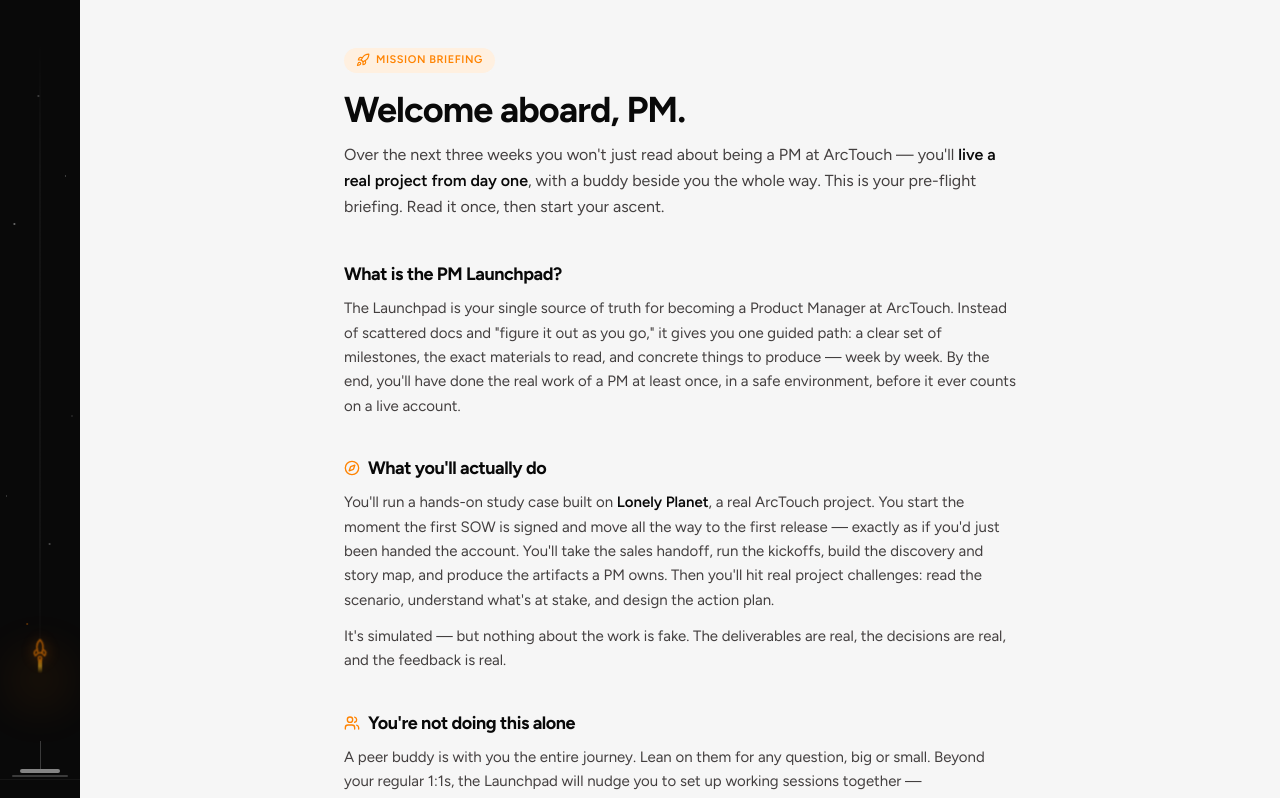
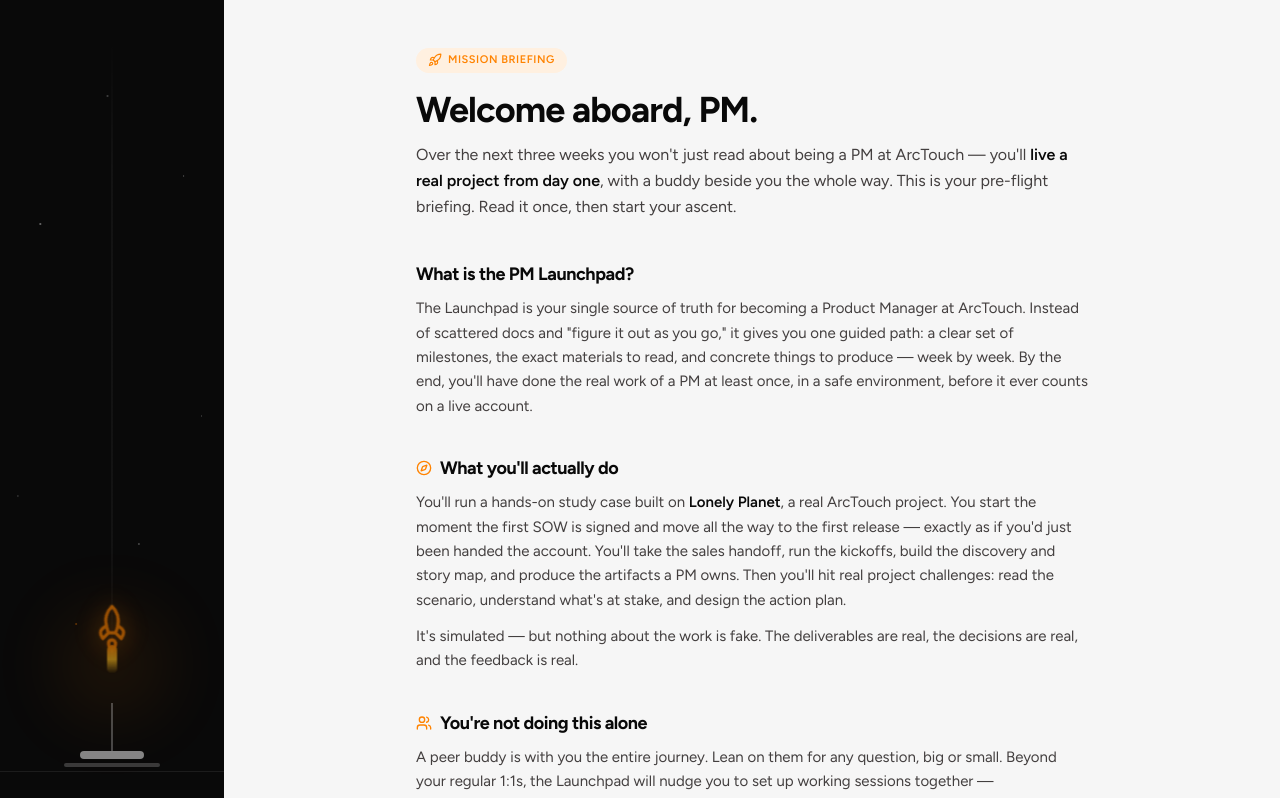
Before and after one commit to mateus-noro-arctouch/pm-launchpad-v2, a Next.js app: page /welcome in a window 1280 px wide. Shown: the top 798 px of the page. Built offline with nearby package versions, Linux system fonts and the light colour scheme.

Commit message:
style: wider sidebar (w-48/56) and larger rocket + launch pad
Co-authored-by: Cursor <cursoragent@cursor.com>

```diff
--- a/components/welcome-client.tsx
+++ b/components/welcome-client.tsx
@@ -44,10 +44,10 @@ function LaunchSidebar() {
         className="lp-rocket-launch absolute left-1/2 flex flex-col items-center"
         style={{ transform: "translateX(-50%)" }}
       >
-        <Rocket className="size-5 -rotate-45 text-brand drop-shadow-[0_0_8px_rgba(255,131,0,0.7)]" />
+        <Rocket className="size-10 -rotate-45 text-brand drop-shadow-[0_0_14px_rgba(255,131,0,0.7)]" />
         <span
           aria-hidden
-          className="lp-flame -mt-0.5 mx-auto h-3.5 w-1 rounded-full"
+          className="lp-flame -mt-1 mx-auto h-7 w-2.5 rounded-full"
           style={{ background: "linear-gradient(to bottom, #FF8300, #fbbf24, transparent)" }}
         />
       </div>
@@ -55,16 +55,16 @@ function LaunchSidebar() {
       {/* Liftoff glow at pad */}
       <span
         aria-hidden
-        className="lp-liftoff-glow absolute bottom-[13%] left-1/2 size-8 rounded-full blur-lg"
-        style={{ background: "rgba(255,131,0,0.55)", transform: "translateX(-50%)" }}
+        className="lp-liftoff-glow absolute bottom-[13%] left-1/2 size-16 rounded-full blur-xl"
+        style={{ background: "rgba(255,131,0,0.5)", transform: "translateX(-50%)" }}
       />
 
       {/* Launch pad structure */}
-      <div aria-hidden className="absolute inset-x-0 bottom-0 flex flex-col items-center pb-5">
-        <span className="h-7 w-px bg-white/20" />
-        <span className="h-1 w-10 rounded-full bg-white/50" />
-        <span className="mt-0.5 h-0.5 w-14 rounded-full bg-white/20" />
-        <span className="mt-0.5 h-px w-full bg-white/5" />
+      <div aria-hidden className="absolute inset-x-0 bottom-0 flex flex-col items-center pb-7">
+        <span className="h-12 w-0.5 bg-white/25" />
+        <span className="h-2 w-16 rounded-full bg-white/50" />
+        <span className="mt-1 h-1 w-24 rounded-full bg-white/20" />
+        <span className="mt-1 h-px w-full bg-white/8" />
       </div>
     </div>
   )
@@ -86,8 +86,8 @@ export function WelcomeClient() {
 
   return (
     <main className="flex min-h-screen">
-      {/* Left sidebar — thin dark strip with rocket animation, always visible */}
-      <aside className="flex w-16 shrink-0 flex-col sm:w-20">
+      {/* Left sidebar — dark strip with rocket animation, always visible */}
+      <aside className="flex w-48 shrink-0 flex-col sm:w-56">
         <div className="sticky top-0 h-screen">
           <LaunchSidebar />
         </div>
```
